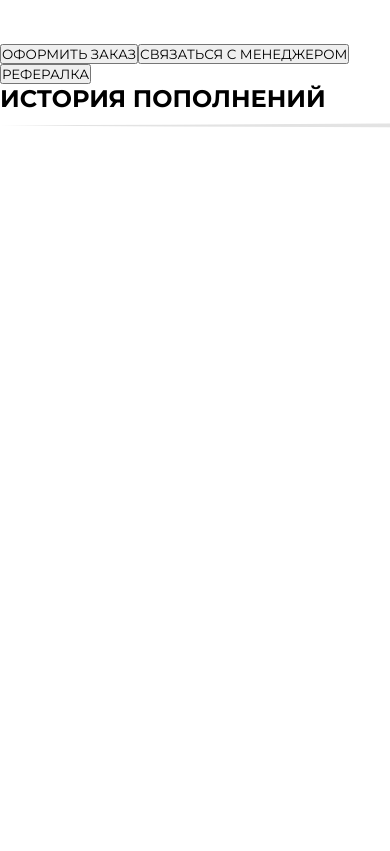
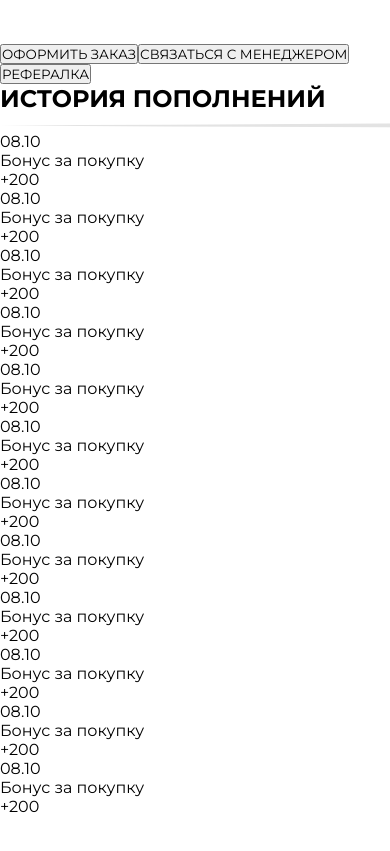
Before and after one commit to nezqt3/frontend, a React (Create React App) app: page / in a window 390 px wide. Shown: the part 6100-6951 px from the top of the page. Before the commit the page ends 6323 px from the top, so only its background shows below. Built offline with nearby package versions, Linux system fonts and the light colour scheme.

Commit message:
verst first screen

```diff
--- a/src/components/MainPage.jsx
+++ b/src/components/MainPage.jsx
@@ -14,25 +14,71 @@ export default function MainPage() {
 
     const data = [
         {
-            date: 8.10,
+            date: "08.10",
             what: "Бонус за покупку",
             add_points: 200
         },
 
         {
-            date: 8.10,
+            date: "08.10",
             what: "Бонус за покупку",
             add_points: 200
         },
 
         {
-            date: 8.10,
+            date: "08.10",
             what: "Бонус за покупку",
             add_points: 200
         },
 
         {
-            date: 8.10,
+            date: "08.10",
+            what: "Бонус за покупку",
+            add_points: 200
+        },
+        {
+            date: "08.10",
+            what: "Бонус за покупку",
+            add_points: 200
+        },
+
+        {
+            date: "08.10",
+            what: "Бонус за покупку",
+            add_points: 200
+        },
+
+        {
+            date: "08.10",
+            what: "Бонус за покупку",
+            add_points: 200
+        },
+
+        {
+            date: "08.10",
+            what: "Бонус за покупку",
+            add_points: 200
+        },
+        {
+            date: "08.10",
+            what: "Бонус за покупку",
+            add_points: 200
+        },
+
+        {
+            date: "08.10",
+            what: "Бонус за покупку",
+            add_points: 200
+        },
+
+        {
+            date: "08.10",
+            what: "Бонус за покупку",
+            add_points: 200
+        },
+
+        {
+            date: "08.10",
             what: "Бонус за покупку",
             add_points: 200
         },
@@ -84,12 +130,14 @@ export default function MainPage() {
             <div className="history">
                 <h2>ИСТОРИЯ ПОПОЛНЕНИЙ</h2>
                 <img src={line} alt="line" className="line"/>
-                <div>
-                {data.forEach(elem => {
+                <div className="history-list">
+                {data.map(elem => {
                     return <div>
-                            <p>{elem.date}</p>
+                        <div>
+                            <span>{elem.date}</span>
                             <p>{elem.what}</p>
-                            <p>{elem.add_points}</p>
+                        </div>
+                            <p className="add-points">+{elem.add_points}</p>
                         </div>
                 })}
                 </div>
--- a/src/styles/mainPage.css
+++ b/src/styles/mainPage.css
@@ -148,6 +148,35 @@
         align-items: center;
     }
 
+    .history-list {
+        display: flex;
+        padding: 0 30px;
+        width: 100%;
+        gap: 15px;
+        max-height: 230px;
+        overflow-y: auto;
+        scrollbar-width: thin;
+        scrollbar-color: rgba(255, 255, 255, 0.3);
+        flex-direction: column;
+    }
+
+    .history-list div {
+        display: flex;
+        flex-direction: row;
+        justify-content: space-between;
+        color: white;
+        font-size: 15px;
+    }
+
+    .history-list div span {
+        color: rgba(184, 184, 184, 1);
+        margin-right: 8px;
+    }
+
+    .add-points {
+        font-size: 20px;
+    }
+
     .history h2 {
         margin-bottom: 10px;
         color: white;
@@ -157,6 +186,7 @@
 
     .line {
         width: 100%;
+        margin-bottom: 15px;
     }
 
     .logo {
```
